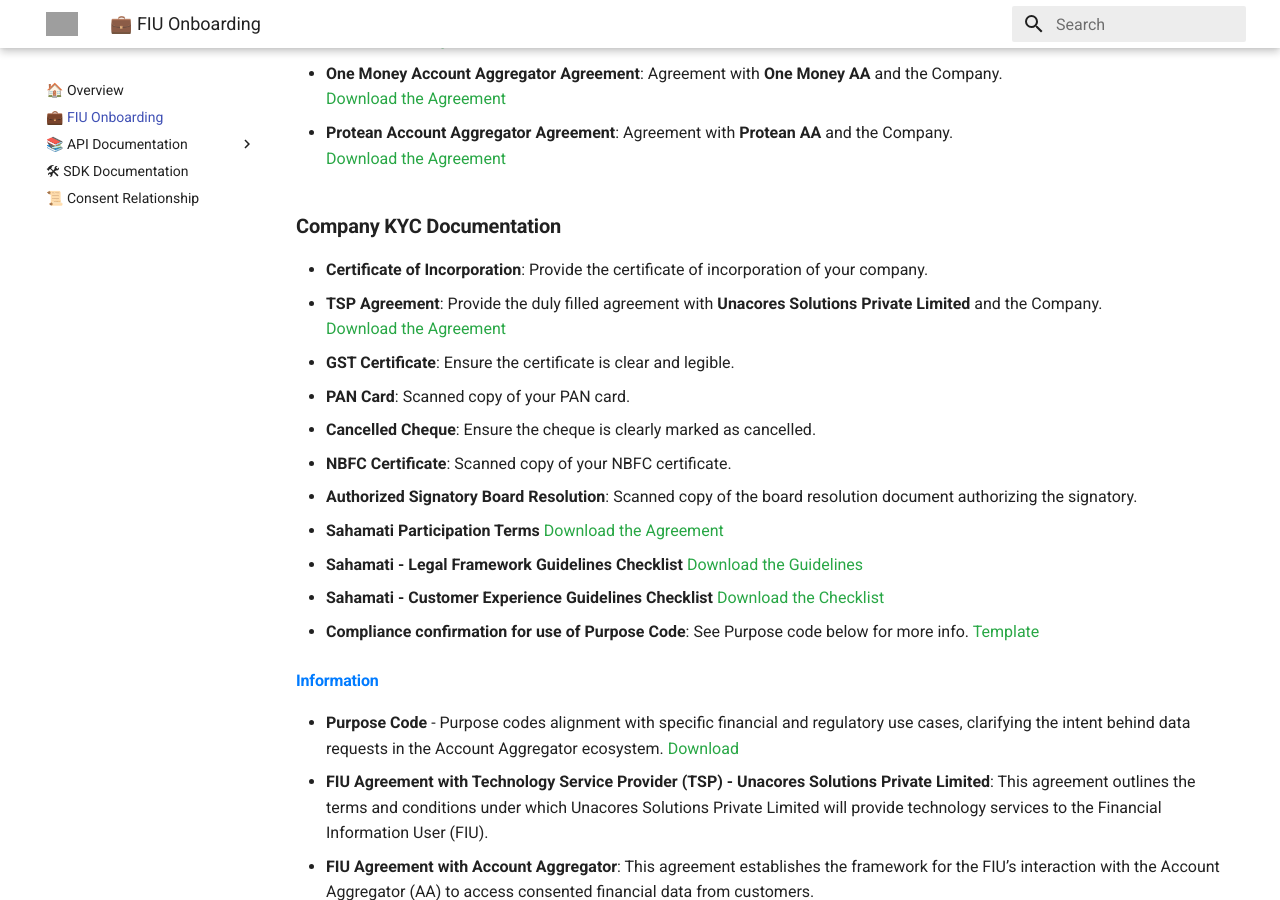
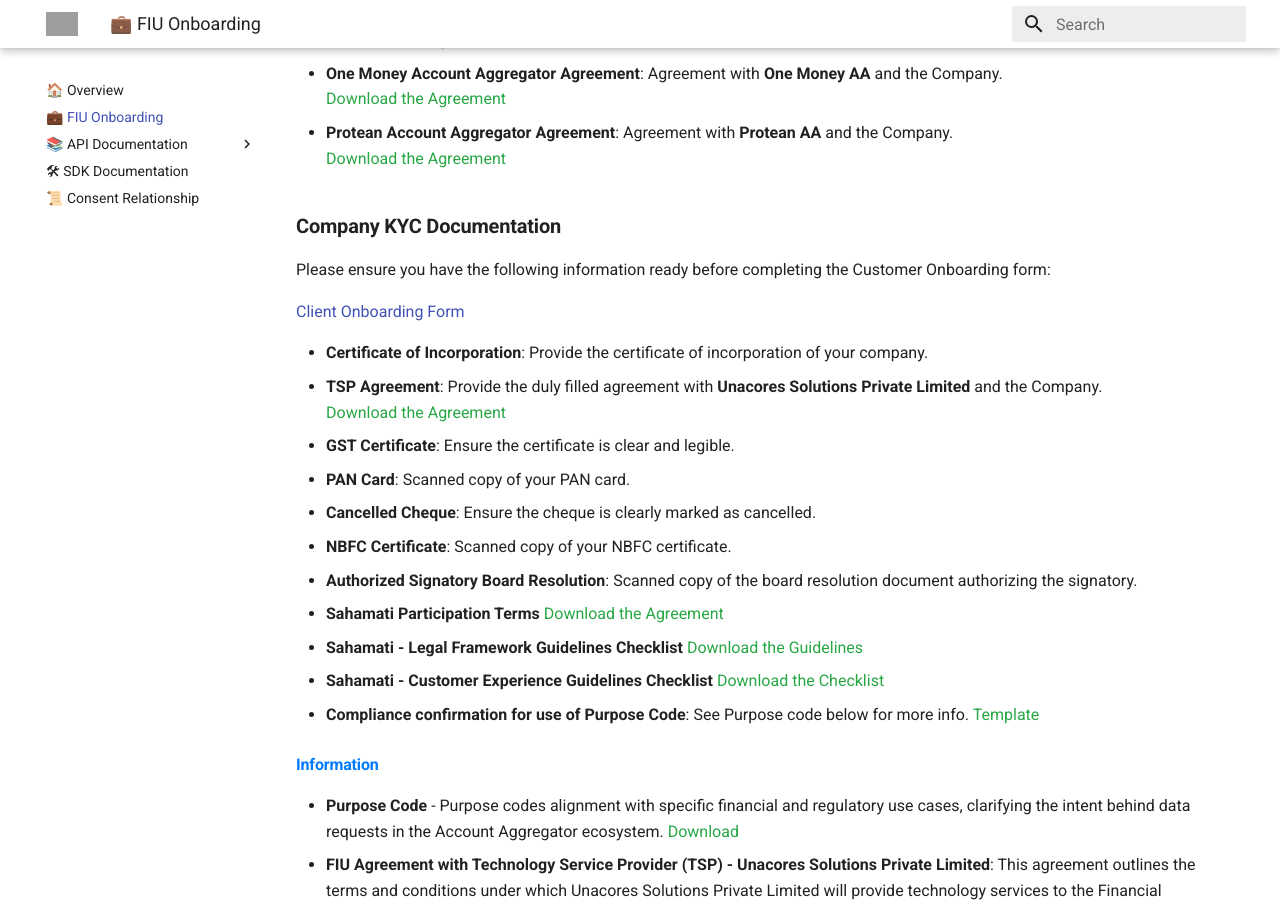
Before and after one commit to Unacores/unaport-docs, an MkDocs documentation site: the page built from docs/fiu_onboarding.md, in a window 1280 px wide and 900 px high, scrolled down 674 px. Built offline with MkDocs 1.6.1 and Material for MkDocs 9.7.7, drawn with Linux system fonts in a browser that asks for light colours; grey boxes are pictures that could not be loaded.

Commit message:
initial commit

```diff
--- a/docs/fiu_onboarding.md
+++ b/docs/fiu_onboarding.md
@@ -22,6 +22,23 @@
   [<span style="color: #28a745;">Download the Agreement</span>](https://sandbox-fiu-public-docs.s3.ap-south-1.amazonaws.com/FIU-Onboarding-Docs/Protean2.docx)
 
 ### **Company KYC Documentation**
+
+<script type="text/javascript">
+function zforms_open_window(url, height, width){
+    var leftPos = 0;
+    var topPos = 0;
+    if(screen){
+        leftPos = (screen.width - width) / 2;
+        topPos = (screen.height - height) / 2;
+        window.open(url, null, 'width='+width+',height='+height+',left='+leftPos+',top='+topPos+', toolbar=0, location=0, status=1, scrollbars=1, resizable=1');
+    }
+}
+</script>
+
+Please ensure you have the following information ready before completing the Customer Onboarding form:
+
+<a href='https://forms.zohopublic.com/Unaport/form/CustomerOnboarding/formperma/jBtah5h7uM3Lsq_Stp-9TKHhZwjnyfj88tRu3V0kcnE' title="Client Onboarding" target='_blank' onclick="zforms_open_window(this.href, 648, 700); return false">Client Onboarding Form</a>
+
 
 - **Certificate of Incorporation**: Provide the certificate of incorporation of your company.
 - **TSP Agreement**: Provide the duly filled agreement with **Unacores Solutions Private Limited** and the Company.
```
